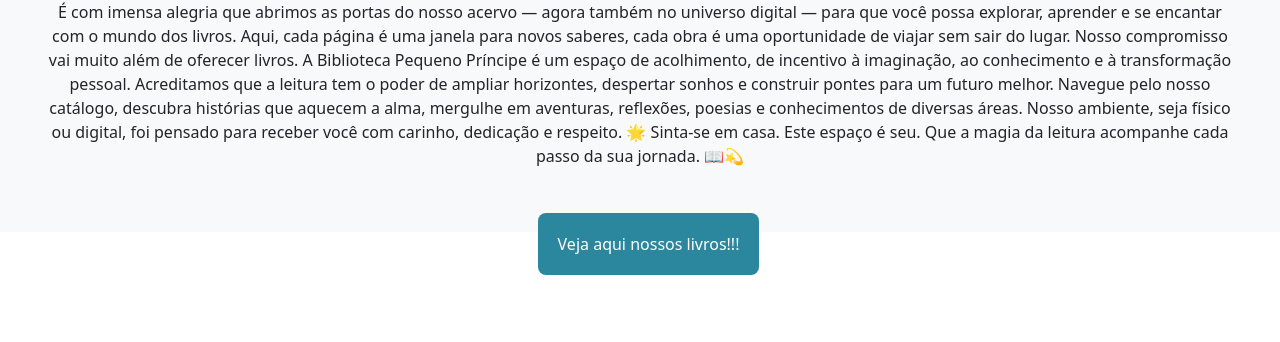
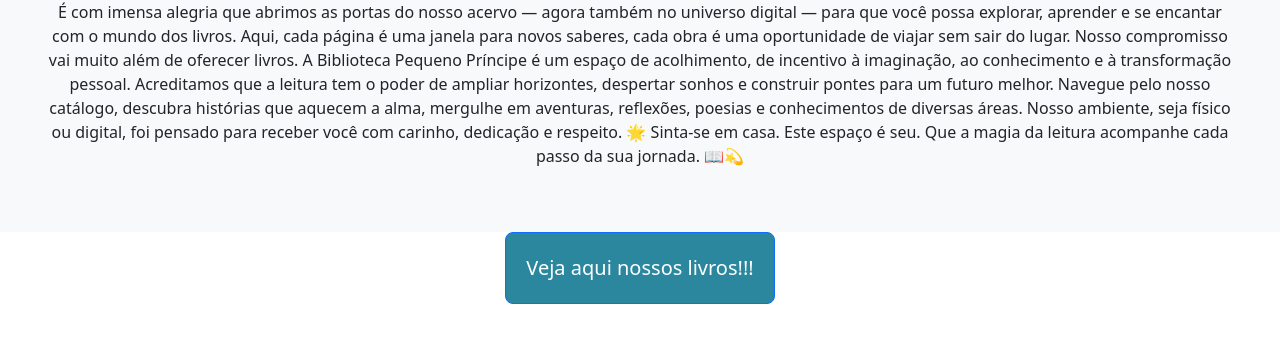
Before and after one commit to BernardoSgui/ProjeFinal-Biblioteca, a plain HTML site: page index.html in a window 1280 px wide. Shown: the part 408-750 px from the top of the page. Drawn offline with nearby package versions, Linux system fonts and the light colour scheme.

Commit message:
index button

```diff
--- a/css/style.css
+++ b/css/style.css
@@ -11,7 +11,6 @@
   background-color: #2b879e;
   color: white;
   padding: 20px;
-  margin-left: 42%;
   border-radius: 8px;
   text-decoration: none;
 }
--- a/index.html
+++ b/index.html
@@ -29,6 +29,8 @@
 
 🌟 Sinta-se em casa. Este espaço é seu. Que a magia da leitura acompanhe cada passo da sua jornada. 📖💫</p>
   </header>
-  <a href="livros.html" id="button" class=""> Veja aqui nossos livros!!!</a>
+  <div class="container-lg grid text-center">
+  <a href="livros.html" id="button" class="btn btn-primary btn-lg   "> Veja aqui nossos livros!!!</a>
+</div>
 </body>
 </html>
```
